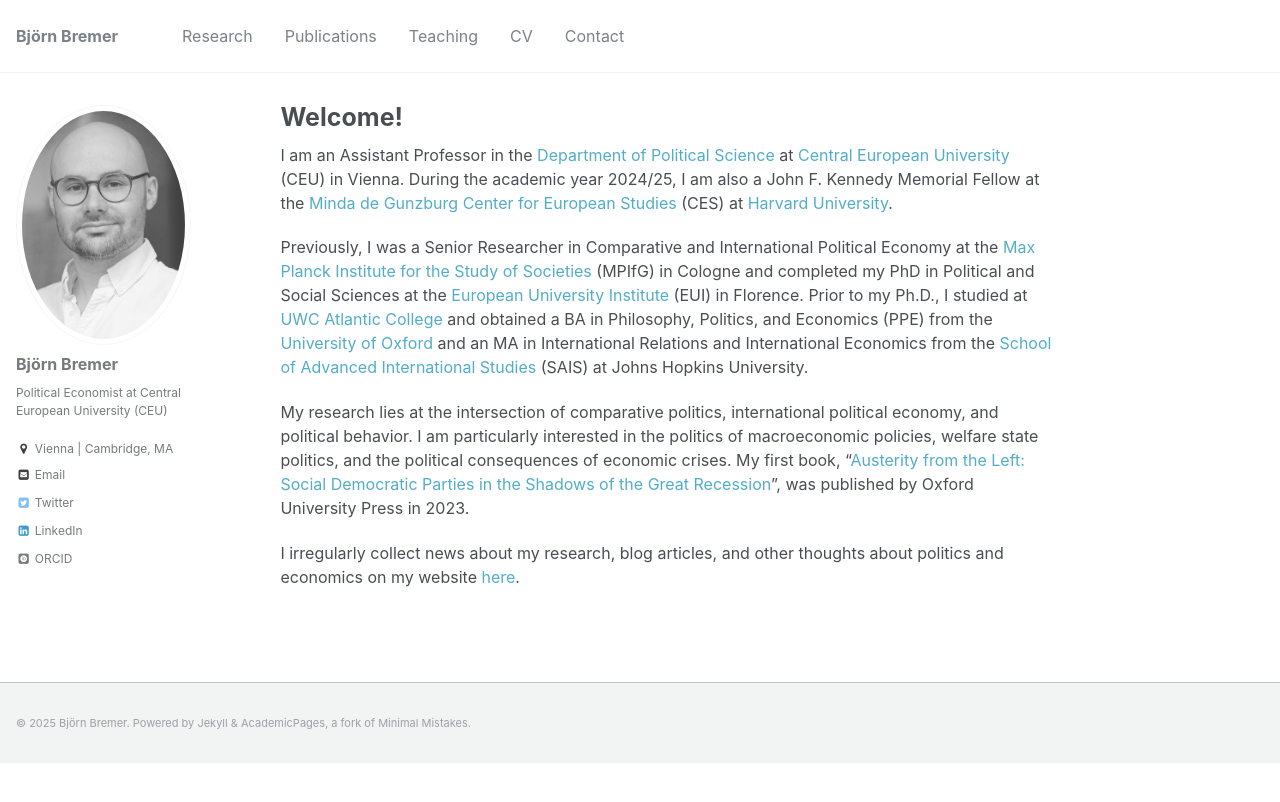
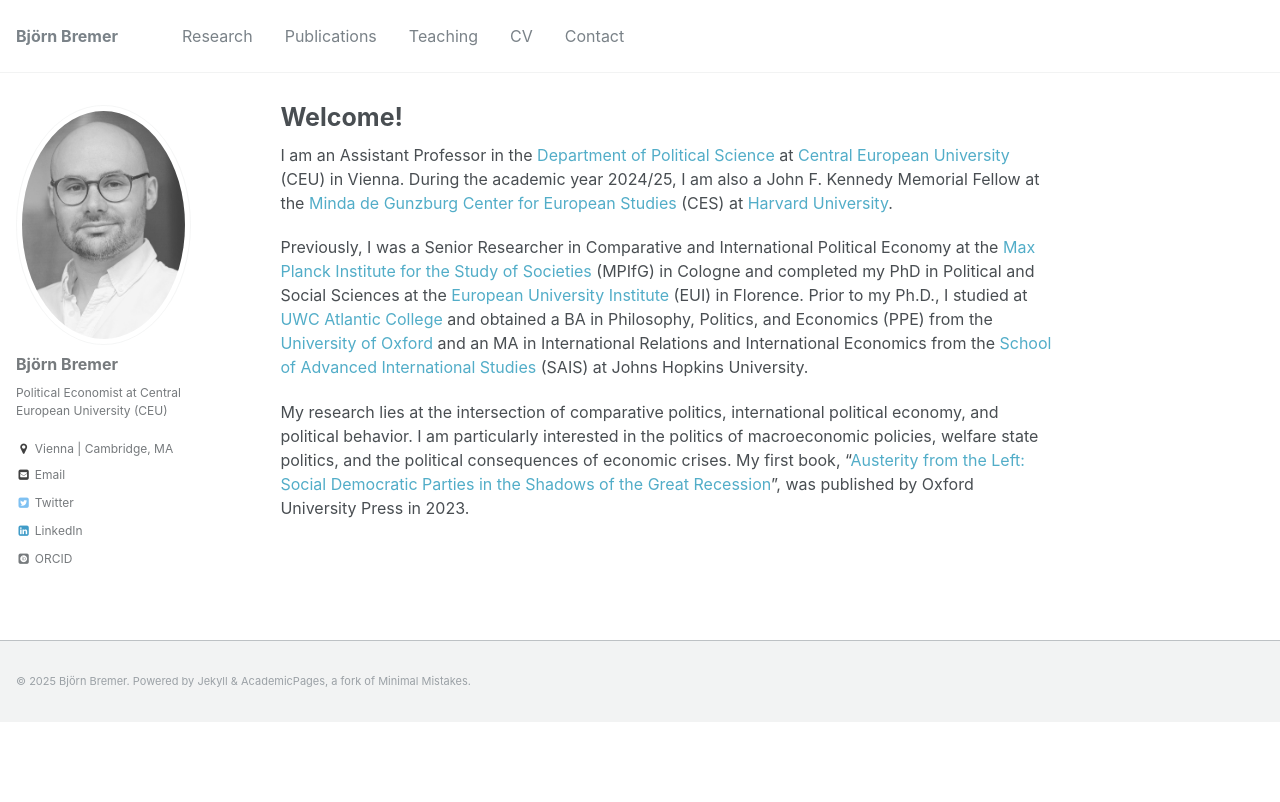
Before and after one commit to bjoernbremer/bjoernbremer.github.io, a Jekyll site: the page built from _pages/about.md, in a window 1280 px wide. Shown: the top 802 px of the page. Built offline with Jekyll 4.4.1, drawn with Linux system fonts in a browser that asks for light colours; some web fonts are replaced.

Commit message:
Update about.md

```diff
--- a/_pages/about.md
+++ b/_pages/about.md
@@ -13,5 +13,3 @@ I am an Assistant Professor in the [Department of Political Science](https://pol
 Previously, I was a Senior Researcher in Comparative and International Political Economy at the [Max Planck Institute for the Study of Societies](https://www.mpifg.de/2733/en) (MPIfG) in Cologne and completed my PhD in Political and Social Sciences at the [European University Institute](https://www.eui.eu/home) (EUI) in Florence. Prior to my Ph.D., I studied at [UWC Atlantic College](http://www.atlanticcollege.org/) and obtained a BA in Philosophy, Politics, and Economics (PPE) from the [University of Oxford](http://www.ox.ac.uk/) and an MA in International Relations and International Economics from the [School of Advanced International Studies](https://www.sais-jhu.edu/) (SAIS) at Johns Hopkins University.
 
 My research lies at the intersection of comparative politics, international political economy, and political behavior. I am particularly interested in the politics of macroeconomic policies, welfare state politics, and the political consequences of economic crises. My first book, “[Austerity from the Left: Social Democratic Parties in the Shadows of the Great Recession](https://global.oup.com/academic/product/austerity-from-the-left-9780192872210)”, was published by Oxford University Press in 2023.
-
-I irregularly collect news about my research, blog articles, and other thoughts about politics and economics on my website [here]({{ site.url }}/year-archive/).
```
